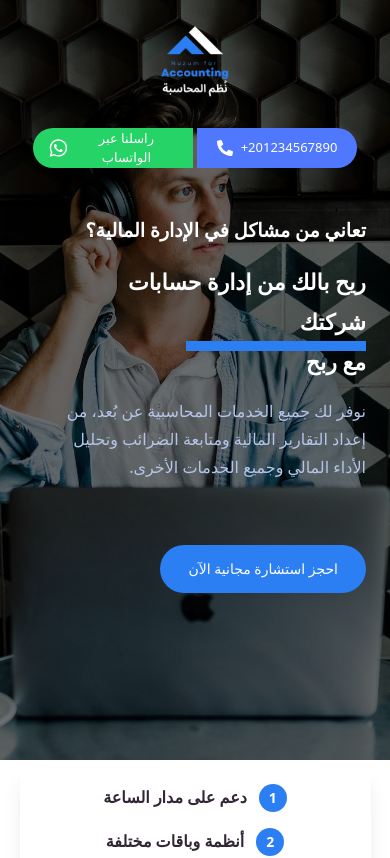
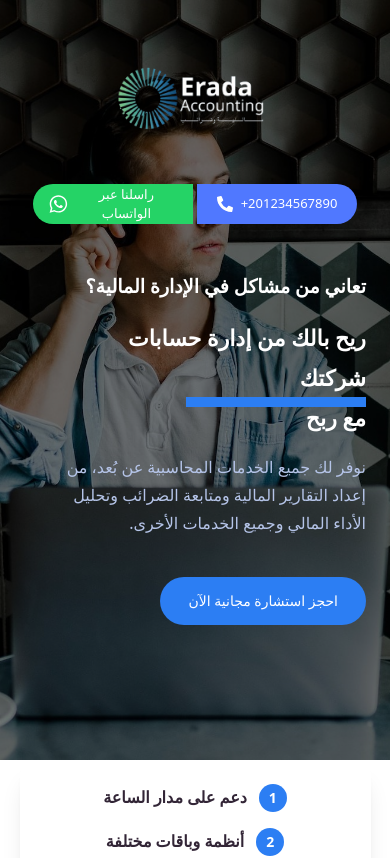
Before and after one commit to HamzaRamadan/NuzumAccounting, a React (Vite) app: page / in a window 390 px wide. Shown: the top 858 px of the page. Built offline with nearby package versions, Linux system fonts and the light colour scheme; what @vuer-ai/react-helmet-async would draw is missing.

Commit message:
Update Logo

```diff
--- a/src/components/Footer.tsx
+++ b/src/components/Footer.tsx
@@ -1,31 +1,98 @@
-
+import {
+  FaFacebookF,
+  FaInstagram,
+  FaLinkedinIn,
+  FaTiktok,
+} from "react-icons/fa";
 
 const Footer = () => {
   return (
     <footer
       className="w-full bg-footer-background mt-[56px] md:mt-[84px] lg:mt-[112px] px-4 py-4 md:py-6 lg:py-4"
-      style={{ backgroundColor: '#1f2425' }}
+      style={{ backgroundColor: "#1f2425" }}
     >
       <div className="max-w-[1440px] mx-auto">
         <div className="flex flex-col items-center justify-center gap-4 md:gap-6 lg:gap-8">
           {/* Logo */}
           <div className="mb-4 md:mb-6 lg:mb-7">
             <img
-              src="/logo.png"
+              src="/EradaLogo-removebg-preview.png"
               alt="Company Logo"
-              className="w-[120px] h-[115px] sm:w-[135px] sm:h-[129px] md:w-[150px] md:h-[144px] object-contain"
+              className="w-[200px] h-[200px] sm:w-[200px] sm:h-[200px] md:w-[200px] md:h-[200px] object-contain"
             />
           </div>
 
+          <div className="flex flex-row-reverse items-center justify-center gap-4 -mt-10">
+            {/* Facebook */}
+            <a
+              href="https://web.facebook.com/profile.php?id=61586007011479&sk=grid"
+              target="_blank"
+              className="
+      w-10 h-10
+      flex items-center justify-center
+      rounded-full
+      bg-[#1877F2] text-white
+      hover:scale-110 transition
+    "
+            >
+              <FaFacebookF className="w-5 h-5" />
+            </a>
+
+            {/* TikTok */}
+            <a
+              href="https://www.tiktok.com/@hany.josseph?_r=1&_t=ZS-93MM4bm6pGs"
+              target="_blank"
+              className="
+      w-10 h-10
+      flex items-center justify-center
+      rounded-full
+      bg-black text-white
+      hover:scale-110 transition
+    "
+            >
+              <FaTiktok className="w-5 h-5" />
+            </a>
+
+            {/* Instagram */}
+            <a
+              href="https://www.instagram.com/nuzum_for_accounting?igsh=MTkzaGtna2MzbHN3aA=="
+              target="_blank"
+              className="
+      w-10 h-10
+      flex items-center justify-center
+      rounded-full
+      bg-gradient-to-tr from-[#f58529] via-[#dd2a7b] to-[#8134af]
+      text-white
+      hover:scale-110 transition
+    "
+            >
+              <FaInstagram className="w-5 h-5" />
+            </a>
+
+            {/* LinkedIn */}
+            <a
+              href="https://www.linkedin.com/posts/%D9%86%D9%8F%D8%B8-%D8%A7%D9%84%D9%85%D8%AD%D8%A7%D8%B3%D8%A8%D8%A9_%D9%86%D9%82%D8%AF%D9%85-%D9%84%D9%83%D9%85-%D9%86%D8%AD%D9%86-%D8%B4%D8%B1%D9%83%D8%A9-%D9%86%D8%B8%D9%85-%D8%A7%D9%84%D9%85%D8%AD%D8%A7%D8%B3%D8%A8%D8%A9-%D9%84%D8%AA%D9%82%D8%AF%D9%8A%D9%85-%D8%AE%D8%AF%D9%85%D8%A7%D8%AA-activity-7415028716340350976-Zrge?utm_source=share&utm_medium=member_desktop&rcm=ACoAAEWuvbkBrMeM5adZ2xKJoLCTI1NEukOqJck"
+              target="_blank"
+              className="
+      w-10 h-10
+      flex items-center justify-center
+      rounded-full
+      bg-[#0A66C2] text-white
+      hover:scale-110 transition
+    "
+            >
+              <FaLinkedinIn className="w-5 h-5" />
+            </a>
+          </div>
+
           {/* Copyright Text */}
-          <div className="text-center">
+          <div className="text-center -mt-1">
             <p
               className="text-sm md:text-base lg:text-lg font-bold leading-5 md:leading-6 lg:leading-[21px] opacity-50"
               style={{
-                fontFamily: 'Almarai',
-                color: '#fff',
-                fontSize: '16px',
-
+                fontFamily: "Almarai",
+                color: "#fff",
+                fontSize: "16px",
               }}
             >
               © 2025 – جميع الحقوق محفوظة. تطوير نظم المحاسبة
@@ -38,10 +105,9 @@ const Footer = () => {
               href="/privacy-policy"
               className="text-sm md:text-base lg:text-lg font-bold leading-5 md:leading-6 lg:leading-[21px] hover:opacity-80 transition-opacity duration-200 focus:outline-none focus:ring-2 focus:ring-gray-400 focus:ring-opacity-50 rounded px-2 py-1"
               style={{
-                fontFamily: 'Almarai',
-                color: '#fff',
-                fontSize: '16px',
-
+                fontFamily: "Almarai",
+                color: "#fff",
+                fontSize: "16px",
               }}
             >
               سياسة الخصوصية
--- a/src/components/Home.tsx
+++ b/src/components/Home.tsx
@@ -15,18 +15,18 @@ const Home = () => {
         dir="ltr"
         className="
           relative z-10
-          flex flex-col items-center gap-6 mt-2
-          lg:flex-row lg:items-center lg:gap-[170px]
+          flex flex-col items-center gap-6 -mt-4
+          lg:flex-row lg:items-center lg:gap-[100px]
         "
       >
         {/* Logo */}
         <img
-          src="/logo.png"
-          alt="Accounting Logo"
+          src="/EradaLogo-removebg-preview.png"
+          alt="Erada Logo"
           className="
-            w-24 h-24 object-contain
-            lg:w-32 lg:h-32
-            lg:translate-x-[80px]
+            w-52 h-52 object-contain
+            lg:w-52 lg:h-52
+            lg:translate-x-[40px]
           "
         />
 
@@ -35,6 +35,7 @@ const Home = () => {
           className="
             flex items-center gap-1
             lg:-mt-3
+            -mt-8
           "
         >
           {/* WhatsApp Button */}
@@ -123,7 +124,7 @@ const Home = () => {
       ومتابعة الضرائب وتحليل الأداء المالي وجميع الخدمات الأخرى.
     </p>
 <a href="#Contact">
-    <button className="bg-[#2C7EF3] transition px-7 py-3.5 rounded-full text-sm w-fit mt-16 lg:mt-10  transform
+    <button className="bg-[#2C7EF3] transition px-7 py-3.5 rounded-full text-sm w-fit mt-10 lg:mt-10  transform
     hover:scale-110 cursor-pointer">
       احجز استشارة مجانية الآن
     </button>
```
Also changed, not shown: public/EradaLogo-removebg-preview.png (added), public/EradaLogo.png (added).
